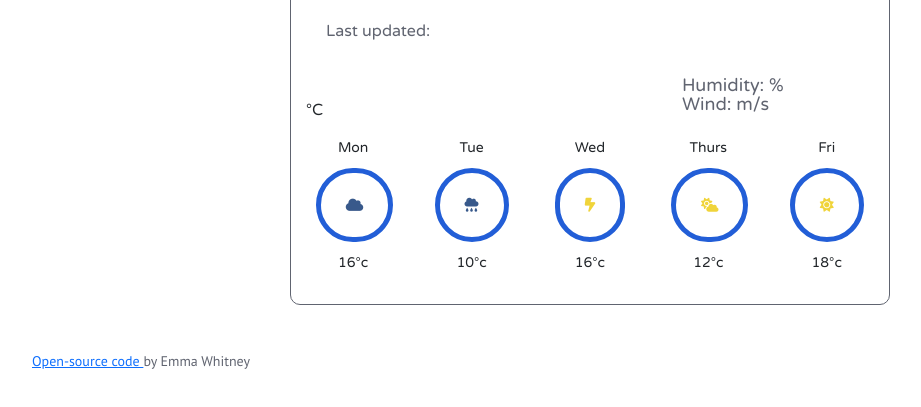
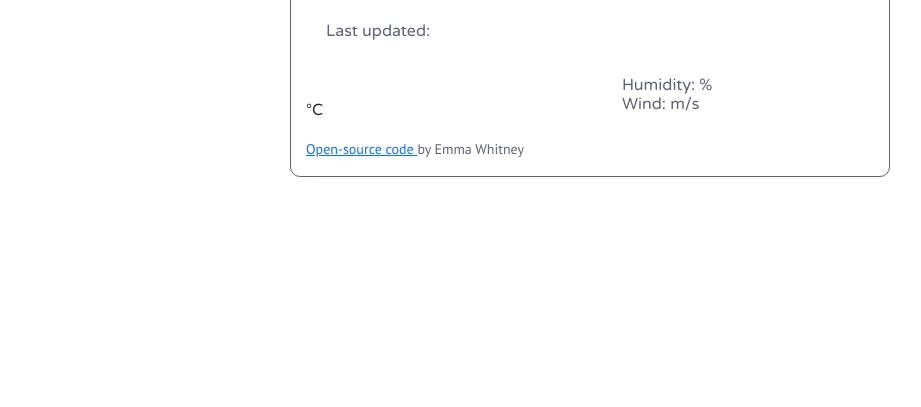
Before and after one commit to EmLu26/she-codes-plus-final-project, a plain HTML site: page index.html in a window 1280 px wide. Shown: the part 129-536 px from the top of the page, without its empty margins (50-971 px from the left). Drawn offline with nearby package versions, Linux system fonts and the light colour scheme.

Commit message:
Updated html including code link

```diff
--- a/index.html
+++ b/index.html
@@ -81,70 +81,25 @@
               </div>
             </div>
             <div class="col-6">
-              <ul class="weather-details">
+              <ul>
                 <li>Humidity: <span id="humidity"></span>%</li>
                 <li>Wind: <span id="wind"></span>m/s</li>
               </ul>
             </div>
           </div>
-          <div class="row days">
-            <div class="col-2 mx-auto">
-              <p>
-                Mon
-                <br />
-                <i class="fa-solid fa-cloud mon-weather"></i>
-                <br />
-                16&deg;c
-              </p>
-            </div>
-            <div class="col-2 mx-auto">
-              <p>
-                Tue
-                <br />
-                <i class="fa-solid fa-cloud-rain tue-weather"></i>
-                <br />
-                10&deg;c
-              </p>
-            </div>
-            <div class="col-2 mx-auto">
-              <p>
-                Wed
-                <br />
-                <i class="fa-solid fa-bolt-lightning wed-weather"></i>
-                <br />
-                16&deg;c
-              </p>
-            </div>
-            <div class="col-2 mx-auto">
-              <p>
-                Thurs
-                <br />
-                <i class="fa-solid fa-cloud-sun thurs-weather"></i>
-                <br />
-                12&deg;c
-              </p>
-            </div>
-            <div class="col-2 mx-auto">
-              <p>
-                Fri
-                <br />
-                <i class="fa-solid fa-sun fri-weather"></i>
-                <br />
-                18&deg;c
-              </p>
-            </div>
-          </div>
+          <div class="weather-forecast" id="forecast"></div>
+          <small id="code-link">
+            <a
+              href="https://github.com/EmLu26/she-codes-plus-final-project"
+              target="blank"
+            >
+              Open-source code
+            </a>
+            by Emma Whitney
+          </small>
         </div>
-        <br />
-        <small id="code-link">
-          <a href="https://github.com/EmLu26/she-codes-plus-final-project">
-            Open-source code
-          </a>
-          by Emma Whitney
-        </small>
       </div>
     </div>
-    <script src="src/script.js
-    "></script>
+    <script src="src/script.js"></script>
   </body>
 </html>
--- a/src/styles.css
+++ b/src/styles.css
@@ -22,11 +22,17 @@ li {
   line-height: 5px;
   list-style: none;
 }
+
 small {
-  font-family: "Valera Round", sans-serif;
   color: #606470;
+  font-weight: 400;
+  height: 19px;
+  line-height: 5px;
+  font-size: 18;
+  font-family: "PT Sans", sans-serif;
   text-align: center;
 }
+
 .weather-app {
   border: 1px solid #606470;
   padding: 15px;
@@ -128,12 +134,3 @@ small {
   font-weight: bold;
   color: #3ebbf0;
 }
-#code-link {
-  color: #606470;
-  font-weight: 400;
-  height: 19px;
-  line-height: 5px;
-  font-size: 18;
-  font-family: "PT Sans", sans-serif;
-  text-align: center;
-}
```
